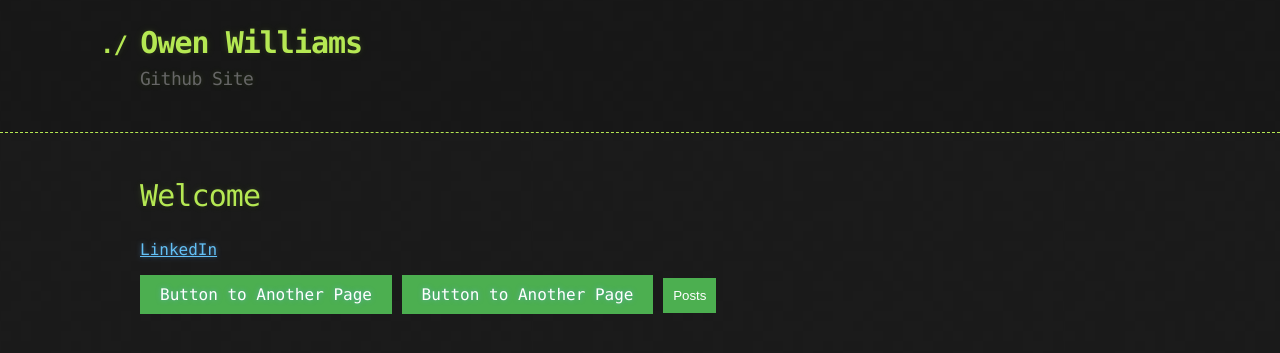
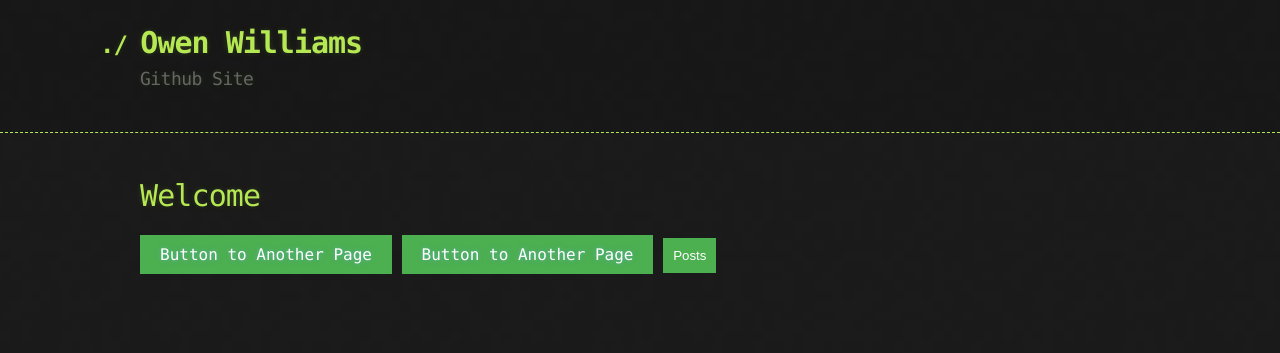
Before and after one commit to owenw1lliams/owenw1lliams.github.io, a Jekyll site: the page built from index.md, in a window 1280 px wide. Shown: the top 353 px of the page. Built offline with Jekyll 4.4.1, drawn with Linux system fonts in a browser that asks for light colours; our own code applies the rules of GitHub Pages for plain Markdown files.

Commit message:
Update index.md

```diff
--- a/index.md
+++ b/index.md
@@ -3,8 +3,6 @@ layout: default
 ---
 
 # Welcome
-
-[LinkedIn](https://www.linkedin.com/in/owen-williams-6768071b7)
 
 <html>
 <head>
```
